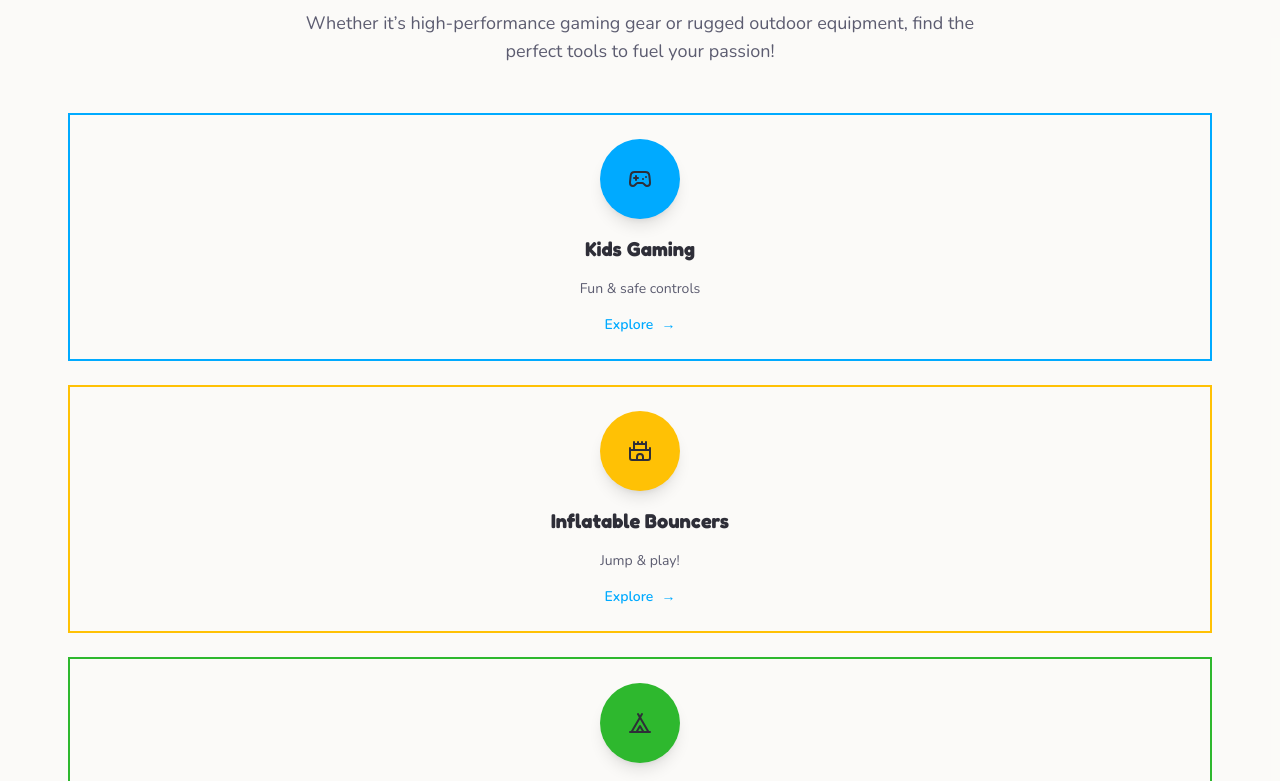
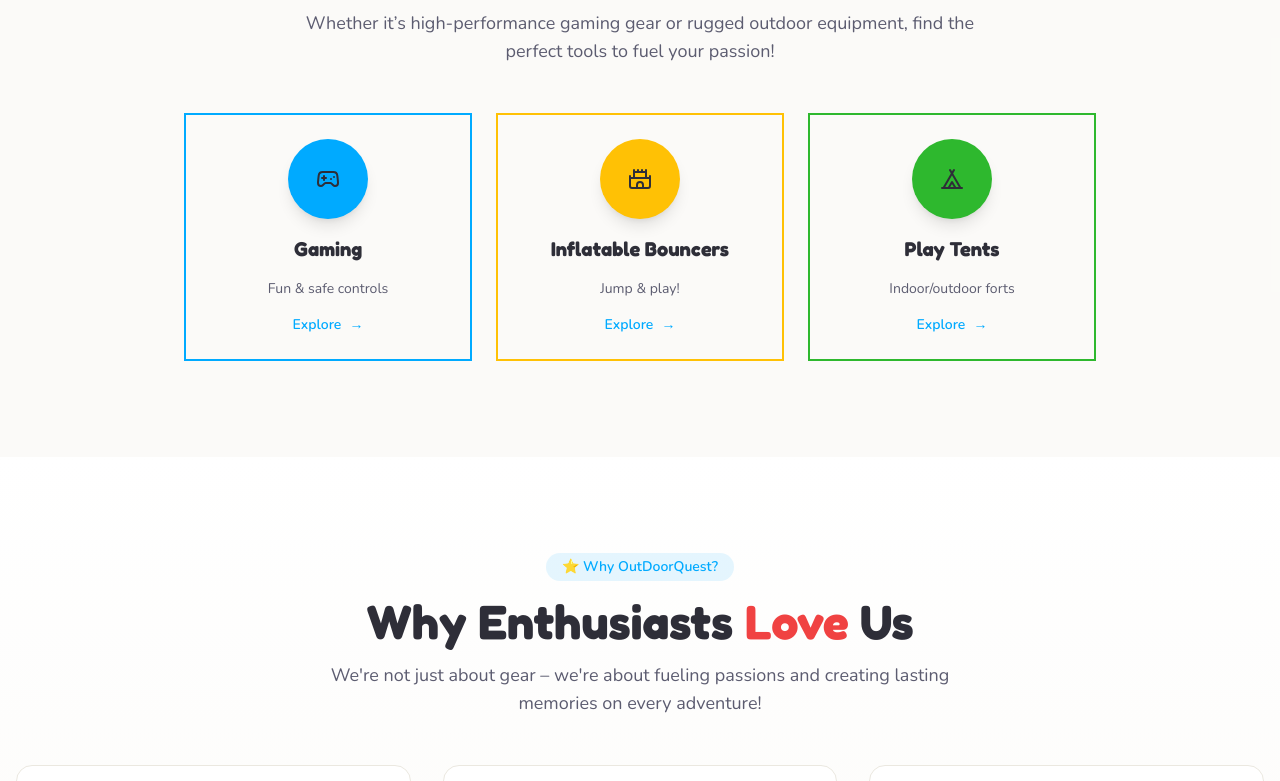
Before and after one commit to mbuguaMaina/outdoorquest, a Next.js app: page / in a window 1280 px wide. Shown: the part 979-1760 px from the top of the page. Built offline with nearby package versions, Linux system fonts and the light colour scheme.

Commit message:
cat sec layout

```diff
--- a/components/home/categoriesSection.tsx
+++ b/components/home/categoriesSection.tsx
@@ -4,31 +4,36 @@ import Link from "next/link";
 
 const categories = [
   {
-    id: "kids-gaming",
-    name: "Kids Gaming",
+    id: "gaming",
+    name: "Gaming",
     description: "Fun & safe controls",
     icon: Gamepad2,
     color: "bg-secondary",
     emoji: "🎮",
     borderColor: "border-secondary",
+
   },
   {
-    id: "inflatables",
+    id: "outdoor",
     name: "Inflatable Bouncers",
     description: "Jump & play!",
     icon: Castle,
     color: "bg-primary",
     emoji: "🏰",
     borderColor: "border-primary",
+
+
   },
   {
-    id: "play-tents",
+    id: "outdoor",
     name: "Play Tents",
     description: "Indoor/outdoor forts",
     icon: Tent,
     color: "bg-accent",
     emoji: "⛺",
     borderColor: "border-accent",
+
+
   },
 
 ];
@@ -56,7 +61,7 @@ const CategoriesSection = () => {
             <Link
               key={category.id}
               href={`/products?query=${category.id}`}
-              className="group w-11/12 rounded-lg  md:min-w-72"
+              className="group w-11/12 rounded-lg  md:w-72"
               style={{ animationDelay: `${index * 0.1}s` }}
             >
               <div className={`card-product border-2 ${category.borderColor} h-full`}>
--- a/components/home/populartoysection.tsx
+++ b/components/home/populartoysection.tsx
@@ -93,7 +93,7 @@ const PopularToysSection = () => {
           {popularToys.map((toy, index) => (
             <div
               key={toy.id}
-              className={`cardProduct border-2 ${toy.color} overflow-hidden group`}
+              className={`cardProduct border-2 ${toy.color} overflow-hidden group rounded-lg`}
               style={{ animationDelay: `${index * 0.1}s` }}
             >
               {/* Toy Image Area */}
```
